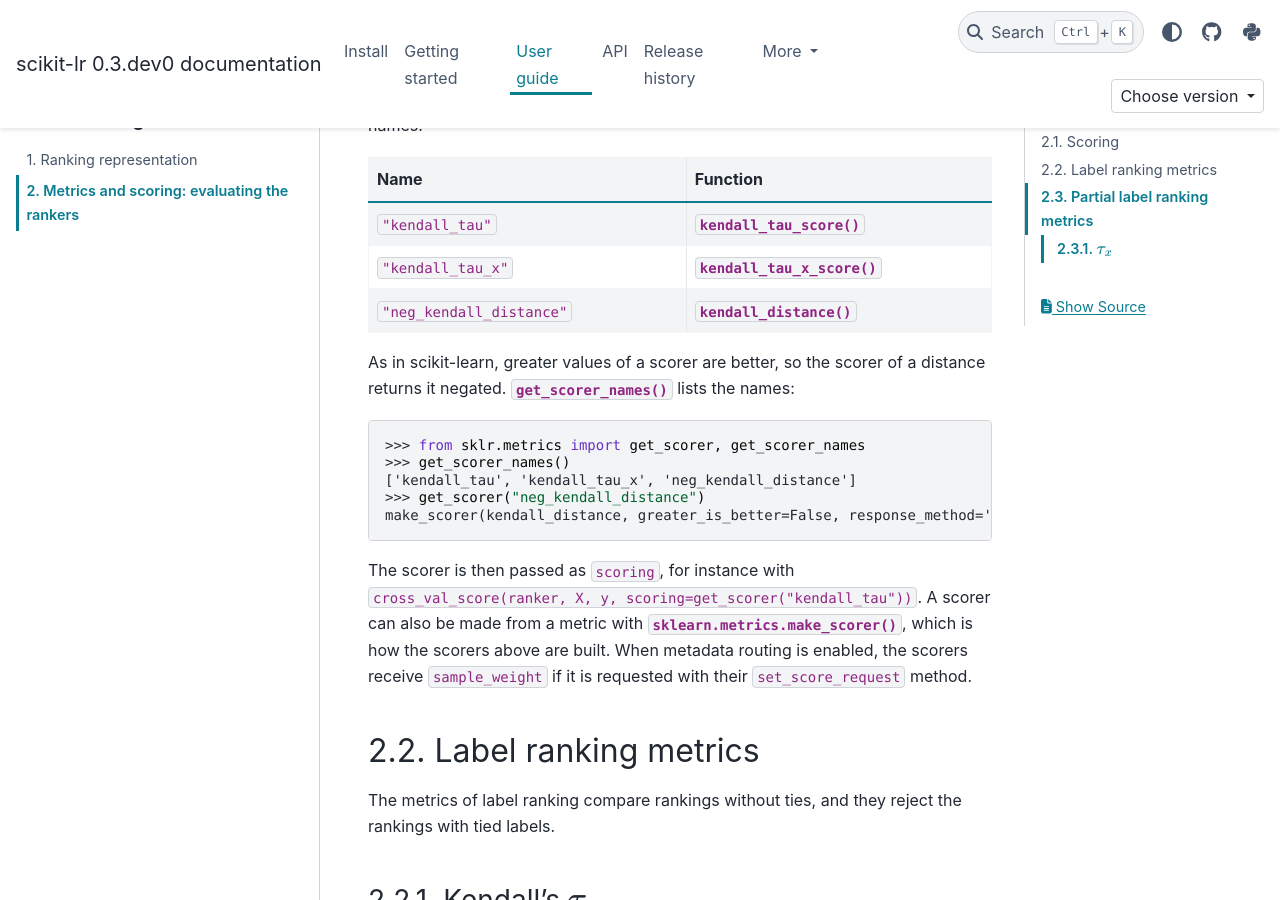
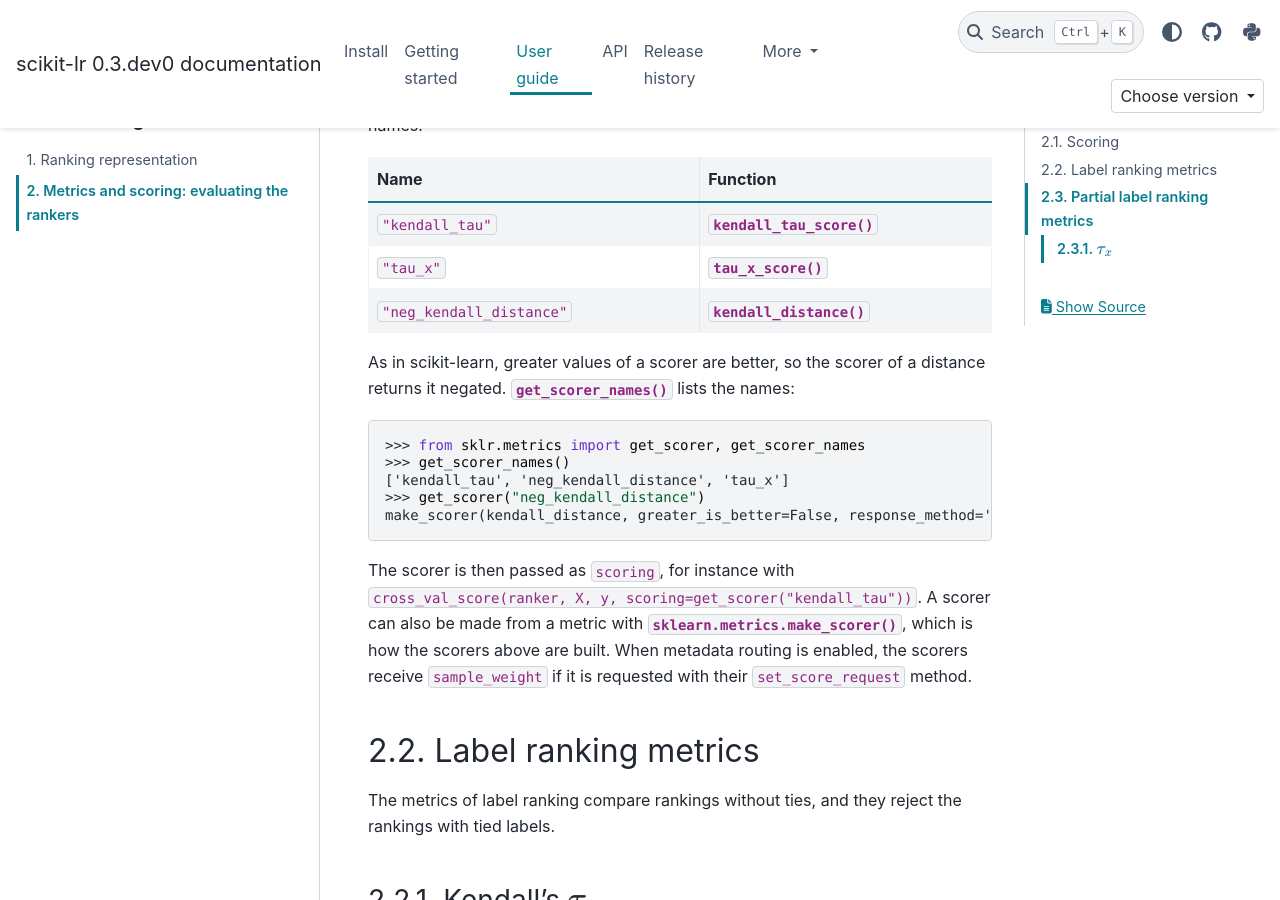
Before and after one commit to alfaro96/scikit-lr, a Sphinx documentation site: the page built from doc/modules/model_evaluation.rst, in a window 1280 px wide and 900 px high, scrolled down 790 px. Built offline with Sphinx 7.4.7 and the PyData theme 0.15.4, drawn with Linux system fonts in a browser that asks for light colours; pages that are not in the unit, such as notebooks, are missing from menus; the version number is read from the project's files by our own code; some of the changed text lies outside the part shown.

Commit message:
refactor: rename kendall_tau_x_score to tau_x_score
The tau_x rank correlation coefficient is defined by Emond and Mason as
an extension of Kendall's tau, not by Kendall, so the metric and its
scorer are named after the coefficient alone: tau_x_score and "tau_x".

```diff
--- a/doc/api/index.rst
+++ b/doc/api/index.rst
@@ -66,7 +66,7 @@ Partial label ranking metrics
    :toctree: ../modules/generated/
    :template: base.rst
 
-   kendall_tau_x_score
+   tau_x_score
 
 :mod:`sklr.utils`: Utilities
 ----------------------------
--- a/doc/modules/model_evaluation.rst
+++ b/doc/modules/model_evaluation.rst
@@ -37,7 +37,7 @@ from their names:
 Name                           Function
 =============================  ===============================
 ``"kendall_tau"``              :func:`kendall_tau_score`
-``"kendall_tau_x"``            :func:`kendall_tau_x_score`
+``"tau_x"``                    :func:`tau_x_score`
 ``"neg_kendall_distance"``     :func:`kendall_distance`
 =============================  ===============================
 
@@ -46,7 +46,7 @@ distance returns it negated. :func:`get_scorer_names` lists the names:
 
 >>> from sklr.metrics import get_scorer, get_scorer_names
 >>> get_scorer_names()
-['kendall_tau', 'kendall_tau_x', 'neg_kendall_distance']
+['kendall_tau', 'neg_kendall_distance', 'tau_x']
 >>> get_scorer("neg_kendall_distance")
 make_scorer(kendall_distance, greater_is_better=False, response_method='predict')
 
@@ -119,16 +119,16 @@ Partial label ranking metrics
 
 The metrics of partial label ranking compare rankings that may have ties.
 
-.. _kendall_tau_x:
+.. _tau_x:
 
 :math:`\tau_x`
 ~~~~~~~~~~~~~~
 
-:func:`kendall_tau_x_score` computes the :math:`\tau_x` rank correlation
-coefficient [emond_new_2002]_, which extends Kendall's :math:`\tau` to rankings
-with ties. Let :math:`a'_{ij}` be ``1`` if :math:`y_i \leq y_j`, that is, if
-label :math:`i` is ahead of or tied with label :math:`j`, and ``-1`` if
-:math:`y_i > y_j`, for :math:`i \neq j`. Then
+:func:`tau_x_score` computes the :math:`\tau_x` rank correlation coefficient
+[emond_new_2002]_, which extends Kendall's :math:`\tau` to rankings with ties.
+Let :math:`a'_{ij}` be ``1`` if :math:`y_i \leq y_j`, that is, if label :math:`i`
+is ahead of or tied with label :math:`j`, and ``-1`` if :math:`y_i > y_j`, for
+:math:`i \neq j`. Then
 
 .. math::
 
@@ -139,12 +139,12 @@ a ranking with all its labels tied has a coefficient of ``1`` with itself and of
 ``0`` with any ranking without ties. For rankings without ties, it is equal to
 Kendall's :math:`\tau`:
 
->>> from sklr.metrics import kendall_tau_x_score
->>> kendall_tau_x_score([[1, 1, 1]], [[1, 1, 1]])
+>>> from sklr.metrics import tau_x_score
+>>> tau_x_score([[1, 1, 1]], [[1, 1, 1]])
 1.0
->>> kendall_tau_x_score([[1, 1, 1]], [[1, 2, 3]])
+>>> tau_x_score([[1, 1, 1]], [[1, 2, 3]])
 0.0
->>> kendall_tau_x_score(y_true, y_pred)
+>>> tau_x_score(y_true, y_pred)
 0.333...
 
 The :math:`\tau_x` coefficient is also equivalent to the Kemeny-Snell distance
--- a/doc/whats_new/upcoming_changes/sklr.base/99.feature.rst
+++ b/doc/whats_new/upcoming_changes/sklr.base/99.feature.rst
@@ -1,7 +1,7 @@
 * :class:`base.LabelRankerMixin` and :class:`base.PartialLabelRankerMixin` set the
   tags of the label rankers and of the partial label rankers, and their ``score``
-  method computes :func:`metrics.kendall_tau_score` and
-  :func:`metrics.kendall_tau_x_score` on the predictions of the ranker.
+  method computes :func:`metrics.kendall_tau_score` and :func:`metrics.tau_x_score`
+  on the predictions of the ranker.
   :func:`base.is_label_ranker` and :func:`base.is_partial_label_ranker` tell them
   apart from other estimators.
   By :user:`Juan Carlos Alfaro Jiménez <alfaro96>`.
--- a/doc/whats_new/upcoming_changes/sklr.metrics/99.feature.rst
+++ b/doc/whats_new/upcoming_changes/sklr.metrics/99.feature.rst
@@ -1,6 +1,6 @@
 * :func:`metrics.kendall_tau_score` and :func:`metrics.kendall_distance` compare
-  label rankings, and :func:`metrics.kendall_tau_x_score` compares partial label
-  rankings, averaging over the samples with optional sample weights.
+  label rankings, and :func:`metrics.tau_x_score` compares partial label rankings,
+  averaging over the samples with optional sample weights.
   :func:`metrics.get_scorer` gets their scorers by name, to pass them to the
   ``scoring`` parameter of the model selection tools of scikit-learn, and
   :func:`metrics.get_scorer_names` lists the names.
```
Also changed, not shown: 7 other files.
